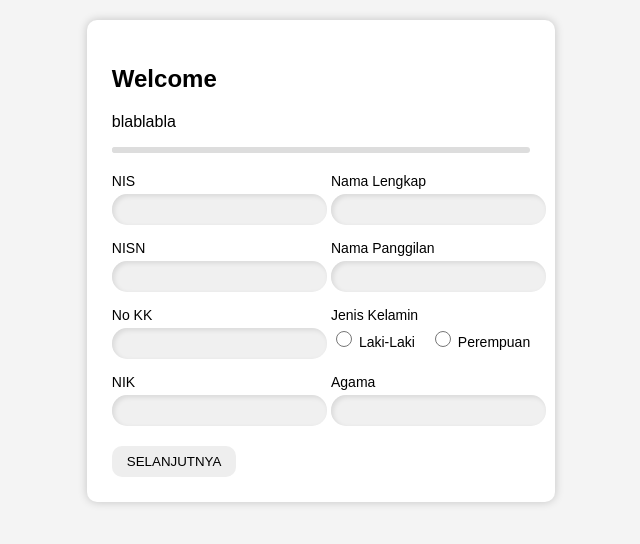
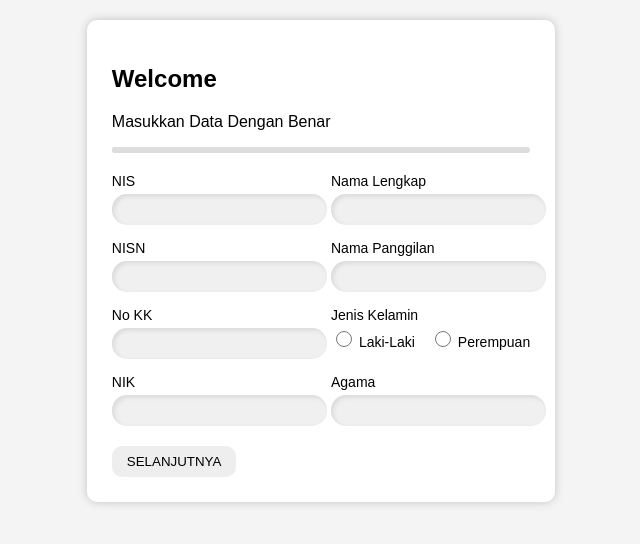
Before and after one commit to paz-ux/Abi, a plain HTML site: page index.html in a window 1280 px wide. Shown: the whole page, without its empty margins (319-959 px from the left). Drawn offline with Linux system fonts and the light colour scheme.

Commit message:
Update index.html

```diff
--- a/index.html
+++ b/index.html
@@ -11,7 +11,7 @@
     <div class="form-box">
       <div class="progress-container">
         <h2>Welcome</h2>
-        <p>blablabla</p>
+        <p>Masukkan Data Dengan Benar</p>
         <div class="progress-bar">
           <div class="progress" id="progress"></div>
         </div>
```
